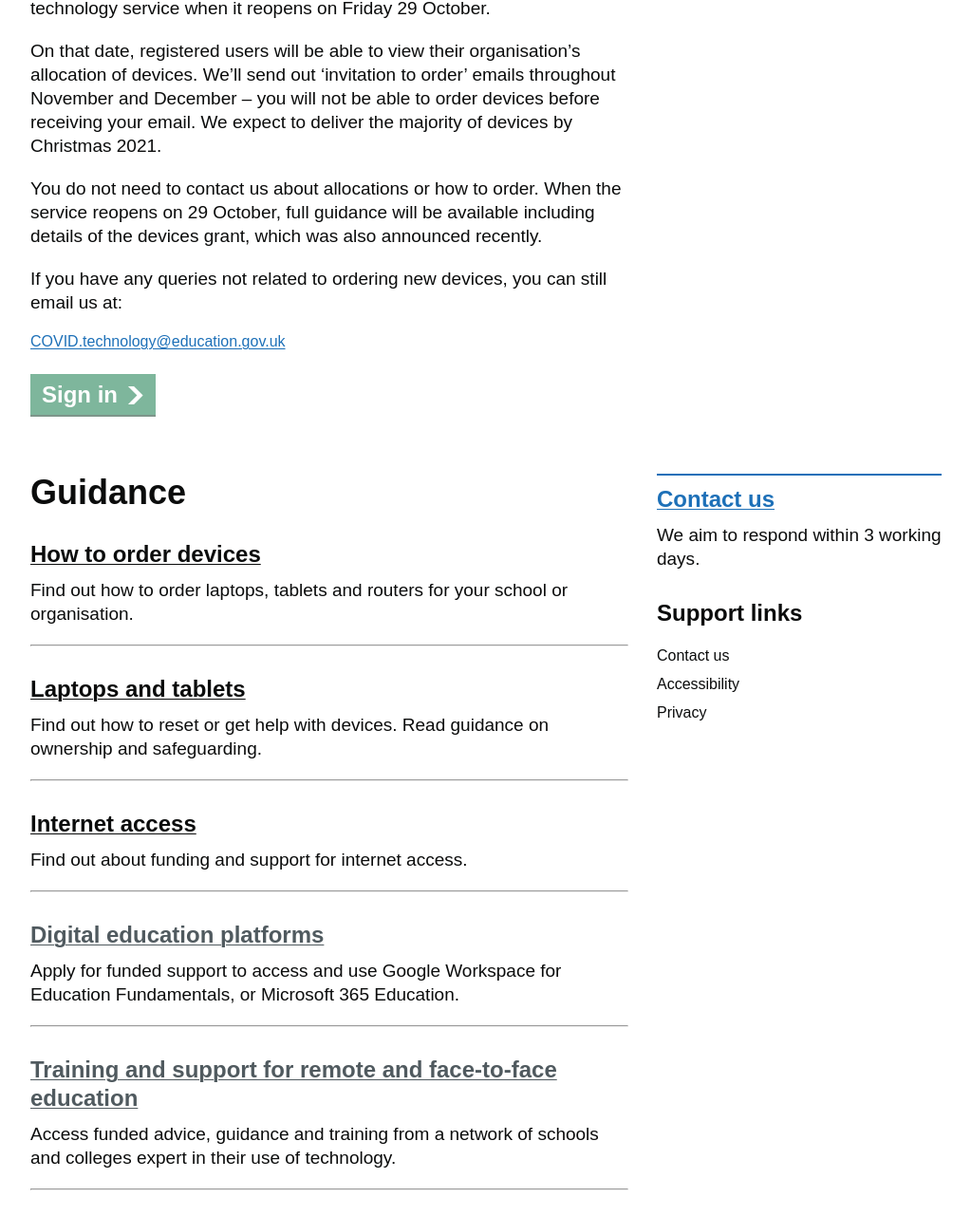
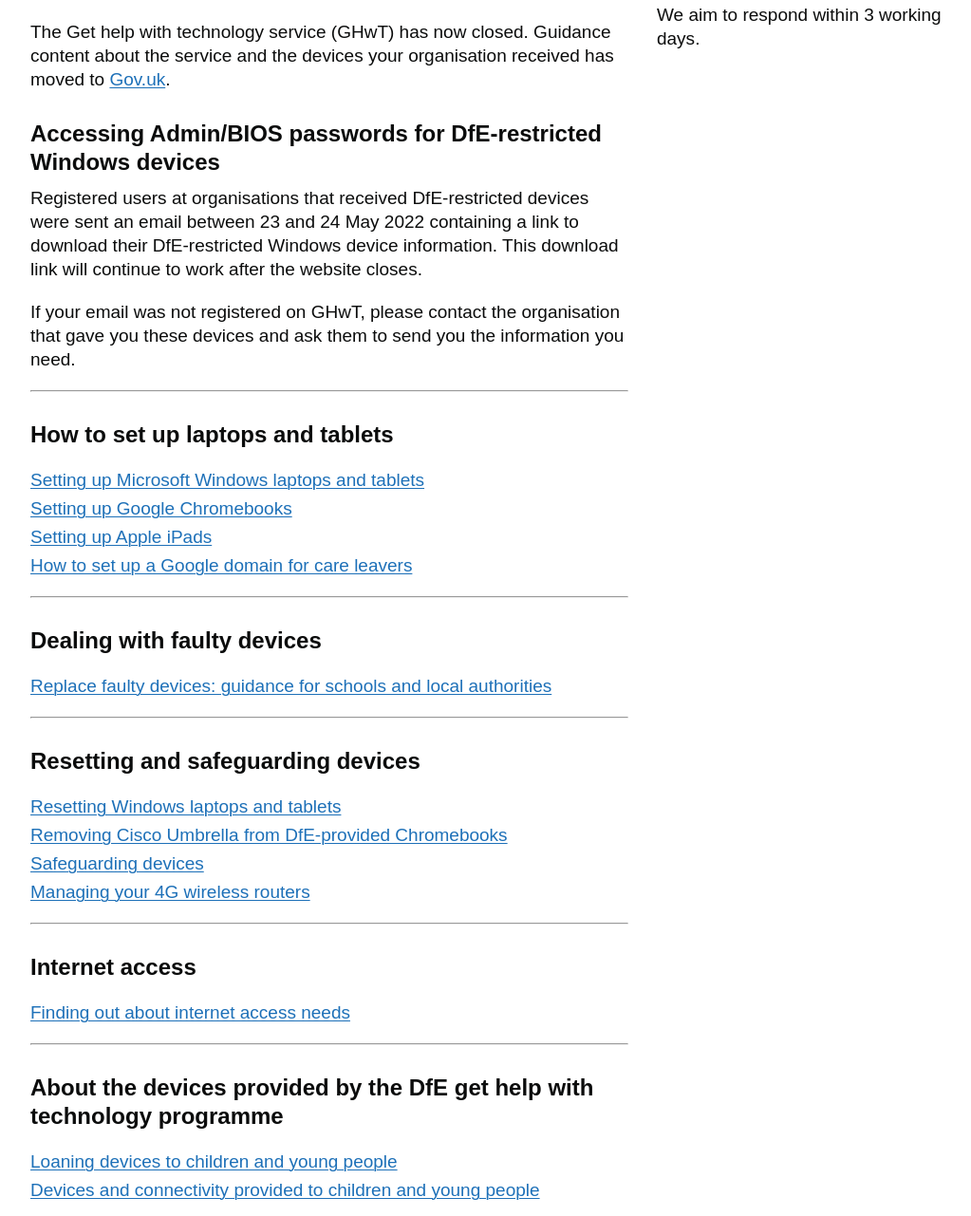
Before and after one commit to DFE-Digital/get-help-with-tech-holding, a plain HTML site: page public/index.html in a window 1280 px wide. Shown: the part 435-1716 px from the top of the page at 95% size, without its empty margins (128-1151 px from the left). Drawn offline with Linux system fonts and the light colour scheme; a web font is replaced by a local one.

Commit message:
Change the holding site content

```diff
--- a/public/index.html
+++ b/public/index.html
@@ -221,10 +221,10 @@ Get help with technology
     <div class="govuk-phase-banner app-phase-banner app-width-container">
   <p class="govuk-phase-banner__content">
     <strong class="govuk-tag govuk-phase-banner__content__tag">
-      alpha
+      closed
     </strong>
     <span class="govuk-phase-banner__text">
-      This is a new service – your <a class="govuk-link" href="mailto:COVID.technology@education.gov.uk">feedback</a> will help us to improve it.
+      This service is now closed.
     </span>
   </p>
 </div>
@@ -243,35 +243,8 @@ Get help with technology
 <div class="govuk-grid-row govuk-!-margin-bottom-6">
     <div class="govuk-grid-column-two-thirds">
         <h1 class="govuk-heading-xl">
-            Get help with technology will reopen on Friday 29 October
+            The Get help with technology website is now closed
         </h1>
-        <p>
-            <a href="https://www.gov.uk/government/news/care-leavers-and-disadvantaged-pupils-to-benefit-from-126-million-investment-in-new-laptops-and-tablets">We announced on 22 October</a>
-            that we’ll be making a further 500,000 laptops and tablets available to schools, colleges,
-            local authorities and trusts. These will be available to organisations through the Get help with technology
-            service when
-            it reopens on Friday 29 October.
-        </p>
-        <p>On that date, registered users will be able to view their organisation’s allocation of devices. We’ll send
-            out
-            ‘invitation to order’ emails throughout November and December – you will not be able to order devices before
-            receiving
-            your email. We expect to deliver the majority of devices by Christmas 2021.</p>
-        <p>You do not need to contact us about allocations or how to order. When the service reopens on 29 October, full
-            guidance
-            will be available including details of the devices grant, which was also announced recently.</p>
-        <div class="govuk-inset-text govuk-visually-hidden">
-            <strong><a class="govuk-link" href="#">Read the full text of the announcement</a></strong>
-        </div>
-        <p>If you have any queries not related to ordering new devices, you can still email us at:</p>
-
-        <a href="mailto:COVID.technology@education.gov.uk">COVID.technology@education.gov.uk</a>
-        <br>
-        <a class="govuk-button govuk-button--start govuk-!-margin-top-5" role="button" href="#" disabled=""> Sign in
-            <svg class="govuk-button__start-icon govuk-!-display-none-print" xmlns="http://www.w3.org/2000/svg" width="17.5" height="19" viewBox="0 0 33 40" role="presentation" focusable="false">
-                <path fill="currentColor" d="M0 0h13l20 20-20 20H0l20-20z"></path>
-            </svg>
-        </a>
     </div>
 </div>
 <!-- <hr class="govuk-!-margin-bottom-6" /> -->
@@ -279,61 +252,88 @@ Get help with technology
     <div class="govuk-grid-column-two-thirds-from-desktop govuk-grid-column-full">
         <h2 class="govuk-heading-l">Guidance</h2>
 
-        <h3 class="govuk-heading-m govuk-!-margin-bottom-2" id="how_to_order">
-            <span class="govuk-link govuk-link--muted" href="#how_to_order">How to order devices</span>
+        <p class="govuk-body">
+          The Get help with technology service (GHwT) has now closed. Guidance content about the service and the
+          devices your organisation received has moved to
+          <a class="govuk-link" href="https://www.gov.uk/government/collections/get-help-with-technology-for-remote-education">Gov.uk</a>.
+        </p>
+
+        <h3 class="govuk-heading-m govuk-!-margin-bottom-2" id="admin_bios">
+            Accessing Admin/BIOS passwords for DfE-restricted Windows devices
         </h3>
 
         <p class="govuk-body">
-            Find out how to order laptops, tablets and routers for your school or organisation.
+          Registered users at organisations that received DfE-restricted devices were sent an email between 23
+          and 24 May 2022 containing a link to download their DfE-restricted Windows device information.
+          This download link will continue to work after the website closes.
         </p>
+
+        <p class="govuk-body">
+          If your email was not registered on GHwT, please contact the organisation that gave you these devices and
+          ask them to send you the information you need.
+        </p>
+
         <hr class="govuk-!-margin-bottom-6">
         <h3 class="govuk-heading-m govuk-!-margin-bottom-2" id="laptops_and_tablets">
-            <span class="govuk-link govuk-link--muted" href="#laptops_and_tablets">Laptops and tablets</span>
+            How to set up laptops and tablets
         </h3>
 
         <p class="govuk-body">
-            Find out how to reset or get help with devices. Read guidance on ownership and safeguarding.
+            <ul class="govuk-list">
+              <li><a href="https://www.gov.uk/guidance/setting-up-microsoft-windows-laptops-and-tablets" class="govuk-link">Setting up Microsoft Windows laptops and tablets</a></li>
+              <li><a href="https://www.gov.uk/guidance/setting-up-google-chromebooks" class="govuk-link">Setting up Google Chromebooks</a></li>
+              <li><a href="https://www.gov.uk/guidance/setting-up-apple-ipads" class="govuk-link">Setting up Apple iPads</a></li>
+              <li><a href="https://www.gov.uk/guidance/how-to-set-up-a-google-domain-for-care-leavers" class="govuk-link">How to set up a Google domain for care leavers</a></li>
+            </ul>
         </p>
+
         <hr class="govuk-!-margin-bottom-6">
-        <h3 class="govuk-heading-m govuk-!-margin-bottom-2" id="internet_access">
-            <span class="govuk-link govuk-link--muted" href="#internet_access">Internet access</span>
+        <h3 class="govuk-heading-m govuk-!-margin-bottom-2" id="laptops_and_tablets">
+          Dealing with faulty devices
         </h3>
 
         <p class="govuk-body">
-            Find out about funding and support for internet access.
+            <ul class="govuk-list">
+              <li><a href="https://www.gov.uk/guidance/replace-faulty-devices-guidance-for-schools-and-local-authorities" class="govuk-link">Replace faulty devices: guidance for schools and local authorities</a></li>
+            </ul>
         </p>
+
         <hr class="govuk-!-margin-bottom-6">
-        <h3 class="govuk-heading-m govuk-!-margin-bottom-2" id="digital_platforms">
-            <a class="govuk-link govuk-link--muted" href="/digital-platforms">Digital education platforms</a>
+        <h3 class="govuk-heading-m govuk-!-margin-bottom-2" id="laptops_and_tablets">
+          Resetting and safeguarding devices
         </h3>
 
         <p class="govuk-body">
-            Apply for funded support to access and use <span class="app-no-wrap">Google Workspace for Education
-                Fundamentals</span>, or <span class="app-no-wrap">Microsoft 365 Education.</span>
+            <ul class="govuk-list">
+              <li><a href="https://www.gov.uk/guidance/resetting-windows-laptops-and-tablets" class="govuk-link">Resetting Windows laptops and tablets</a></li>
+              <li><a href="https://www.gov.uk/guidance/removing-cisco-umbrella-from-dfe-provided-chromebooks" class="govuk-link">Removing Cisco Umbrella from DfE-provided Chromebooks</a></li>
+              <li><a href="https://www.gov.uk/guidance/safeguarding-devices" class="govuk-link">Safeguarding devices</a></li>
+              <li><a href="https://www.gov.uk/guidance/managing-your-4g-wireless-routers" class="govuk-link">Managing your 4G wireless routers</a></li>
+            </ul>
         </p>
+
         <hr class="govuk-!-margin-bottom-6">
-        <h3 class="govuk-heading-m govuk-!-margin-bottom-2" id="edtech">
-            <a class="govuk-link govuk-link--muted" href="/EdTech-demonstrator-programme">Training and support for
-                remote and face-to-face
-                education</a>
+        <h3 class="govuk-heading-m govuk-!-margin-bottom-2" id="laptops_and_tablets">
+          Internet access
         </h3>
 
         <p class="govuk-body">
-            Access funded advice, guidance and training from a network of schools and colleges expert in their use of
-            technology.
+            <ul class="govuk-list">
+              <li><a href="https://www.gov.uk/guidance/finding-out-about-internet-access-needs" class="govuk-link">Finding out about internet access needs</a></li>
+            </ul>
         </p>
+
         <hr class="govuk-!-margin-bottom-6">
-        <h3 class="govuk-heading-m govuk-!-margin-bottom-2" id="guides">
-            <span class="govuk-link govuk-link--muted" href="#guides">Guides for parents,
-                guardians, pupils
-                and students</span>
+        <h3 class="govuk-heading-m govuk-!-margin-bottom-2" id="laptops_and_tablets">
+          About the devices provided by the DfE get help with technology programme
         </h3>
 
         <p class="govuk-body">
-            Get help guides to share with the children, young people and carers using the laptops, tablets and 4G
-            wireless routers provided by DfE.
+            <ul class="govuk-list">
+              <li><a href="https://www.gov.uk/guidance/loaning-devices-to-children-and-young-people" class="govuk-link">Loaning devices to children and young people</a></li>
+              <li><a href="https://www.gov.uk/government/publications/devices-and-connectivity-provided-to-children-and-young-people" class="govuk-link">Devices and connectivity provided to children and young people</a></li>
+            </ul>
         </p>
-
     </div>
 
     <div class="govuk-grid-column-one-third-from-desktop govuk-grid-column-full">
@@ -346,28 +346,6 @@ Get help with technology
             <p class="govuk-body">
                 We aim to respond within <span class="app-no-wrap">3 working days</span>.
             </p>
-            <h3 class="govuk-heading-m" id="subsection-title">
-                Support links
-            </h3>
-            <nav role="navigation" aria-labelledby="subsection-title">
-                <ul class="govuk-list govuk-!-font-size-16">
-                    <li>
-                        <span class="govuk-link--muted" href="#">
-                            Contact us
-                        </span>
-                    </li>
-                    <li>
-                        <span class="govuk-link--muted" href="#">
-                            Accessibility
-                        </span>
-                    </li>
-                    <li>
-                        <span class="govuk-link--muted" href="#">
-                            Privacy
-                        </span>
-                    </li>
-                </ul>
-            </nav>
         </aside>
     </div>
 </div>
```
